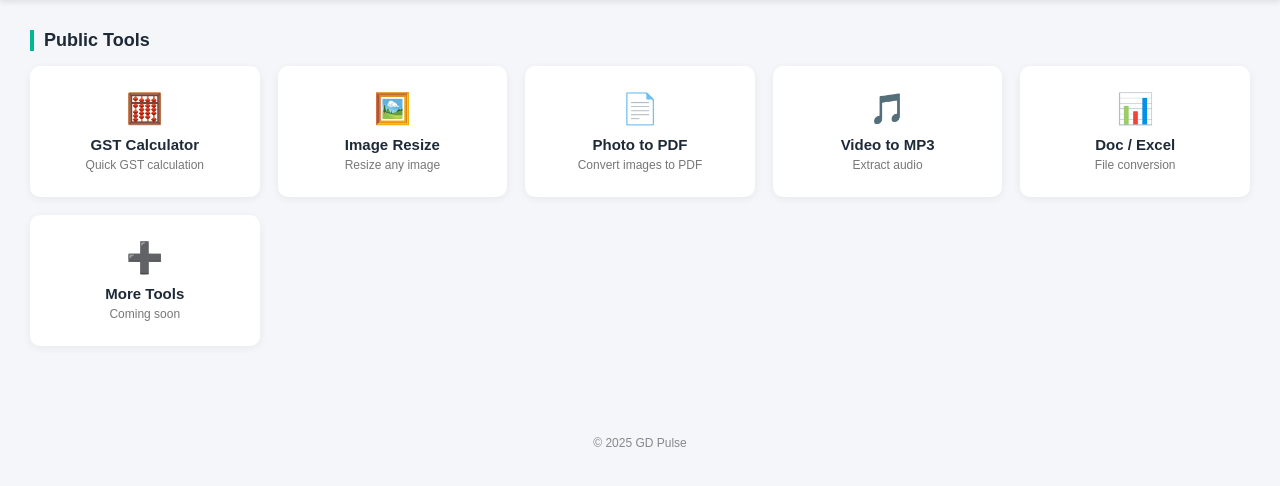
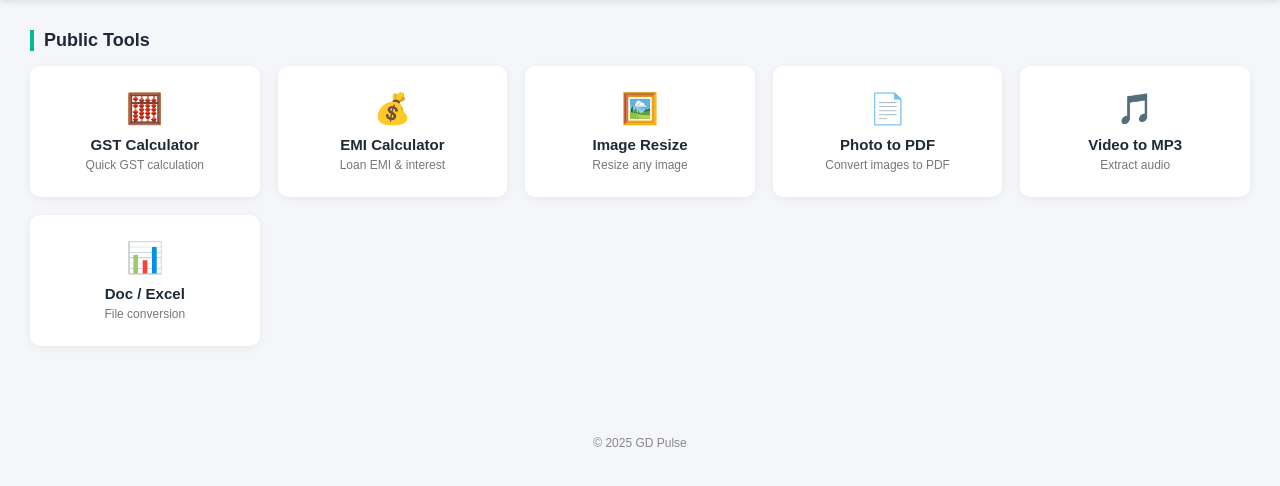
Before and after one commit to IGDIVU/gd-pulse, a Flask app: page / in a window 1280 px wide. Shown: the part 56-542 px from the top of the page. Run offline with Flask 3, Linux system fonts and the light colour scheme.

Commit message:
Update dashboard.html

```diff
--- a/templates/dashboard.html
+++ b/templates/dashboard.html
@@ -62,6 +62,10 @@
         <div class="icon">🧮</div><div class="title">GST Calculator</div>
         <div class="desc">Quick GST calculation</div>
       </div>
+      <div class="card" onclick="window.location.href='/tools/emi'">
+        <div class="icon">💰</div><div class="title">EMI Calculator</div>
+        <div class="desc">Loan EMI & interest</div>
+      </div>
       <div class="card" onclick="alert('Image Resize coming soon')">
         <div class="icon">🖼️</div><div class="title">Image Resize</div>
         <div class="desc">Resize any image</div>
@@ -78,10 +82,6 @@
         <div class="icon">📊</div><div class="title">Doc / Excel</div>
         <div class="desc">File conversion</div>
       </div>
-      <div class="card" onclick="alert('More tools coming soon')">
-        <div class="icon">➕</div><div class="title">More Tools</div>
-        <div class="desc">Coming soon</div>
-      </div>
     </div>
   </main>
 
```
